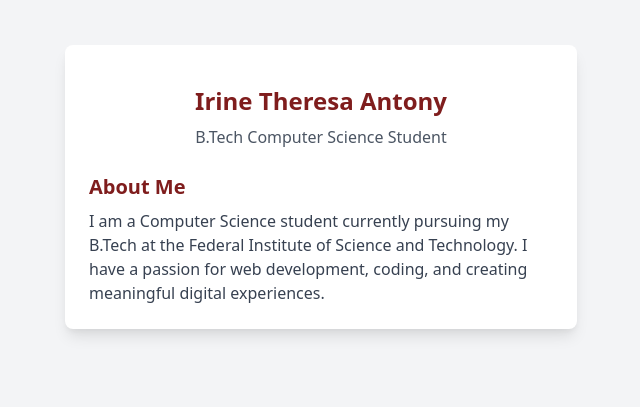
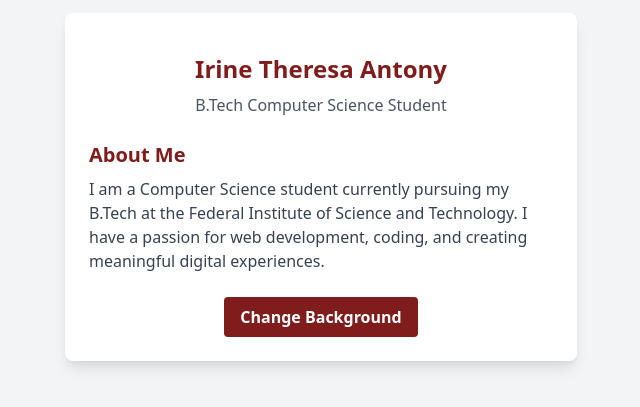
Before and after one commit to Irine-Theresa-Antony/aboutme, a website: page index.html in a window 1280 px wide. Shown: the part 213-620 px from the top of the page, without its empty margins (319-959 px from the left). Drawn offline with nearby package versions, Linux system fonts and the light colour scheme.

Commit message:
first commit

```diff
--- a/index.html
+++ b/index.html
@@ -16,6 +16,19 @@
             <h2 class="text-xl font-semibold mb-2 text-red-900">About Me</h2>
             <p class="text-gray-700 ">I am a Computer Science student currently pursuing my B.Tech at the Federal Institute of Science and Technology. I have a passion for web development, coding, and creating meaningful digital experiences.</p>
         </div>
+        <div class="text-center mt-6">
+            <button
+                class="bg-red-900 text-white font-bold py-2 px-4 rounded hover:bg-red-700 transition duration-300"
+                onclick="changeBackgroundColor()">
+                Change Background
+            </button>
+        </div>
     </div>
+    <script>
+        function changeBackgroundColor() {
+            document.body.classList.toggle('bg-red-900');
+            document.body.classList.toggle('bg-gray-100');
+        }
+    </script>
 </body>
 </html>
```
Also changed, not shown: README.md.
